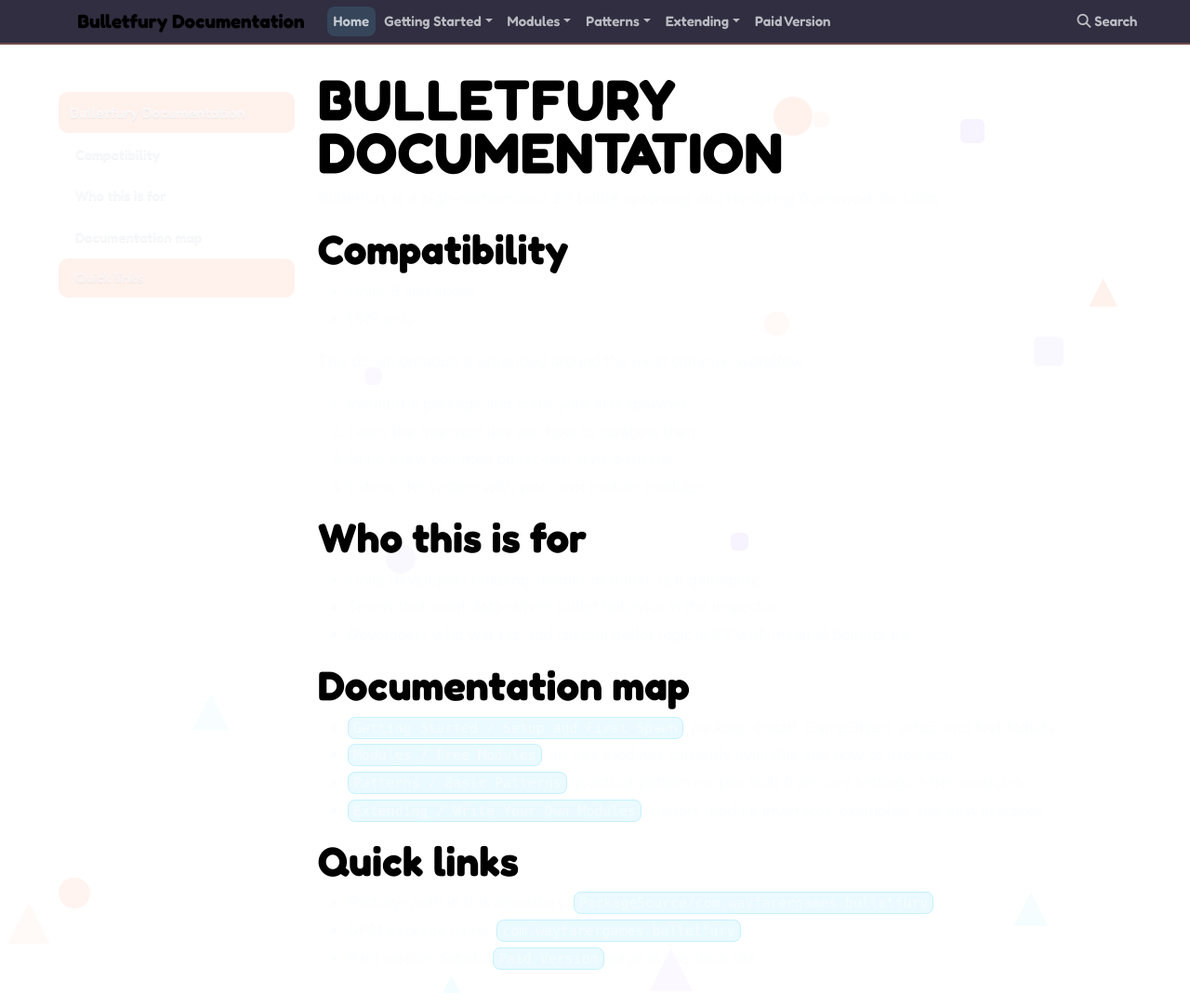
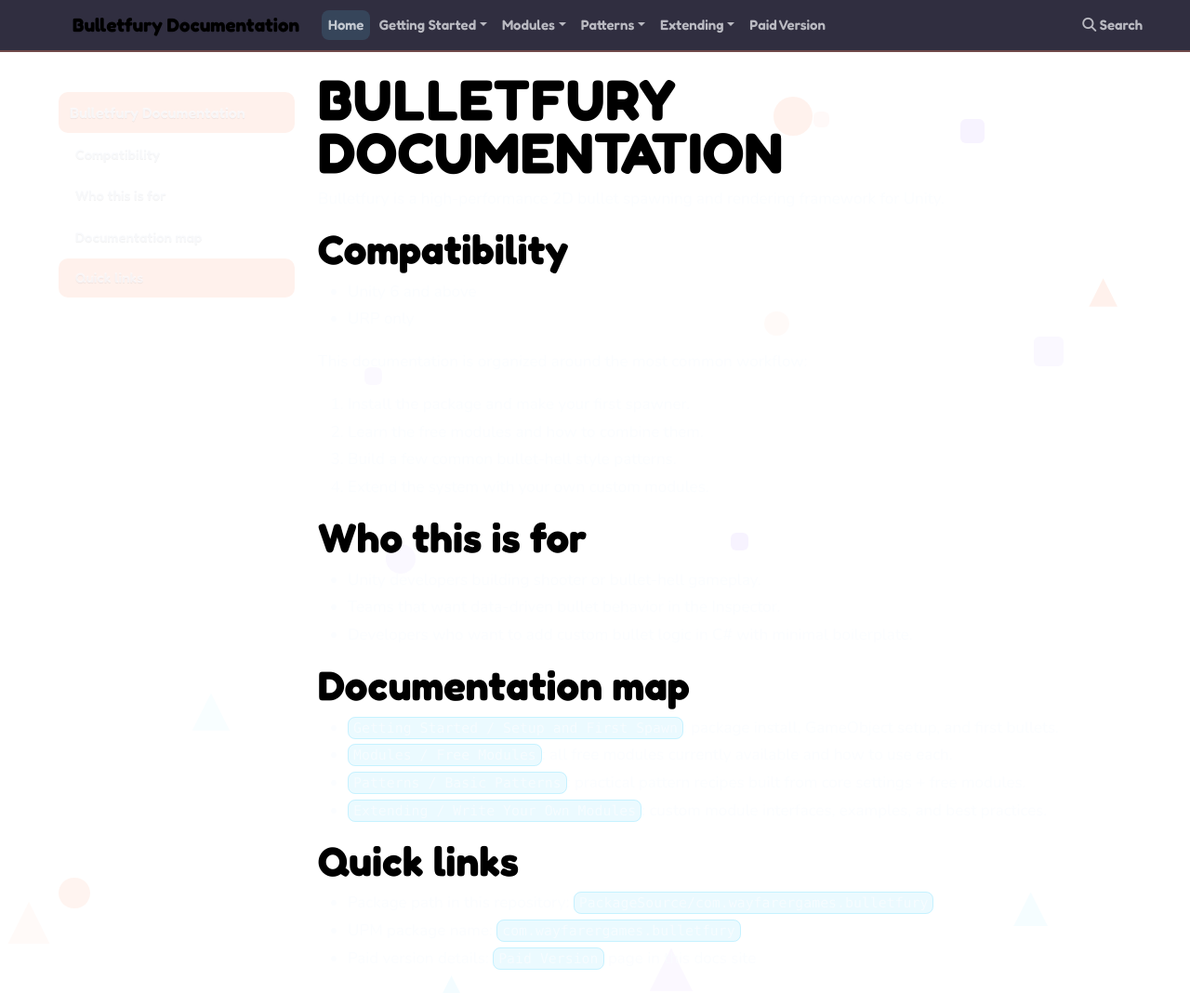
Before and after one commit to WayfarerGames/WayfarerGames.github.io, an MkDocs documentation site: the page built from public/bulletfury-documentation/docs/index.md, in a window 1280 px wide and 1170 px high. Shown: the top 1082 px of the window at 93% size. Built offline with MkDocs 1.6.1, drawn with Linux system fonts in a browser that asks for light colours; nearby versions of some CDN libraries.

Commit message:
fixed styling

```diff
--- a/public/bulletfury-documentation/docs/stylesheets/wayfarer.css
+++ b/public/bulletfury-documentation/docs/stylesheets/wayfarer.css
@@ -20,6 +20,7 @@ body {
   font-family: "Nunito", sans-serif !important;
   color: var(--white) !important;
   padding-top: 52px;
+  margin: 0 !important;
 }
 
 /* Top nav: close to the homepage treatment */
@@ -29,7 +30,7 @@ body {
   left: 0;
   right: 0;
   width: 100%;
-  padding: 6px 0;
+  padding: 10px 44px;
   background: var(--nav-bg) !important;
   border: 0 !important;
   border-bottom: 2px solid rgba(255, 138, 102, 0.2) !important;
@@ -49,9 +50,9 @@ body {
 }
 
 .navbar .container {
-  width: min(96vw, 1440px);
-  max-width: 1440px;
-  padding: 0 24px;
+  width: 100%;
+  max-width: none;
+  padding: 0;
   display: flex;
   align-items: center;
   gap: 14px;
@@ -341,7 +342,7 @@ footer p {
   }
 
   .navbar .container {
-    padding: 0 14px;
+    padding: 0;
   }
 
   .navbar-brand {
@@ -353,6 +354,10 @@ footer p {
     padding: 8px;
     border-radius: 12px;
     background: rgba(20, 18, 38, 0.96);
+  }
+
+  .navbar.fixed-top {
+    padding: 10px 12px;
   }
 
   body > .container {
```
Also changed, not shown: public/bulletfury-documentation/site/index.html, public/bulletfury-documentation/site/stylesheets/wayfarer.css.
